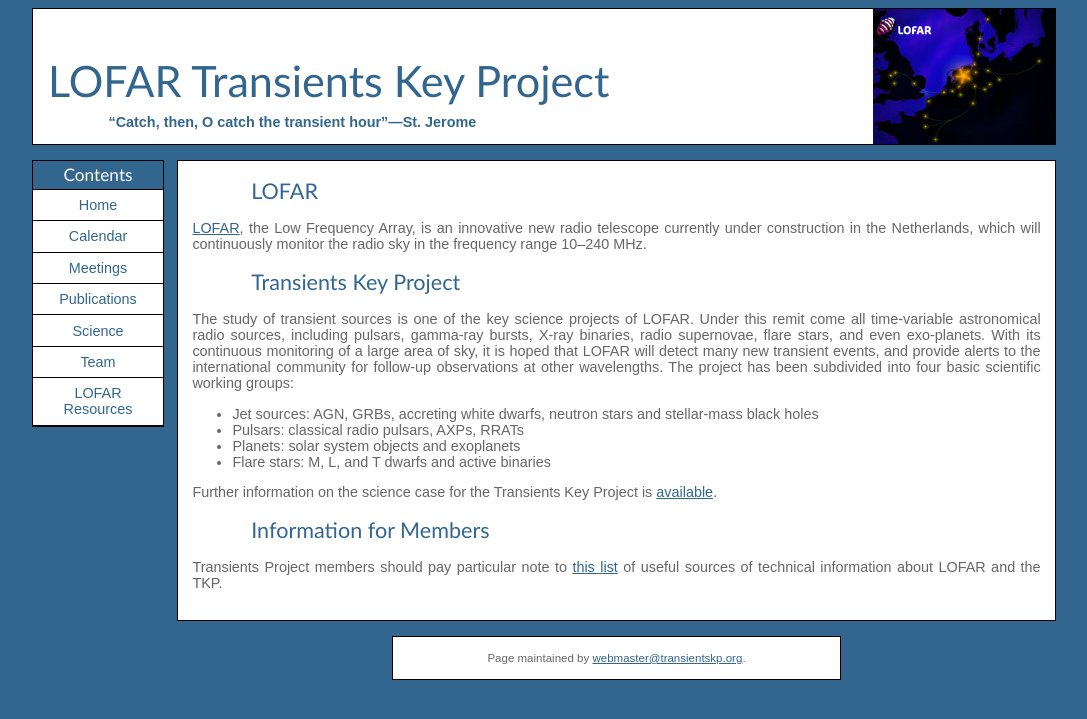
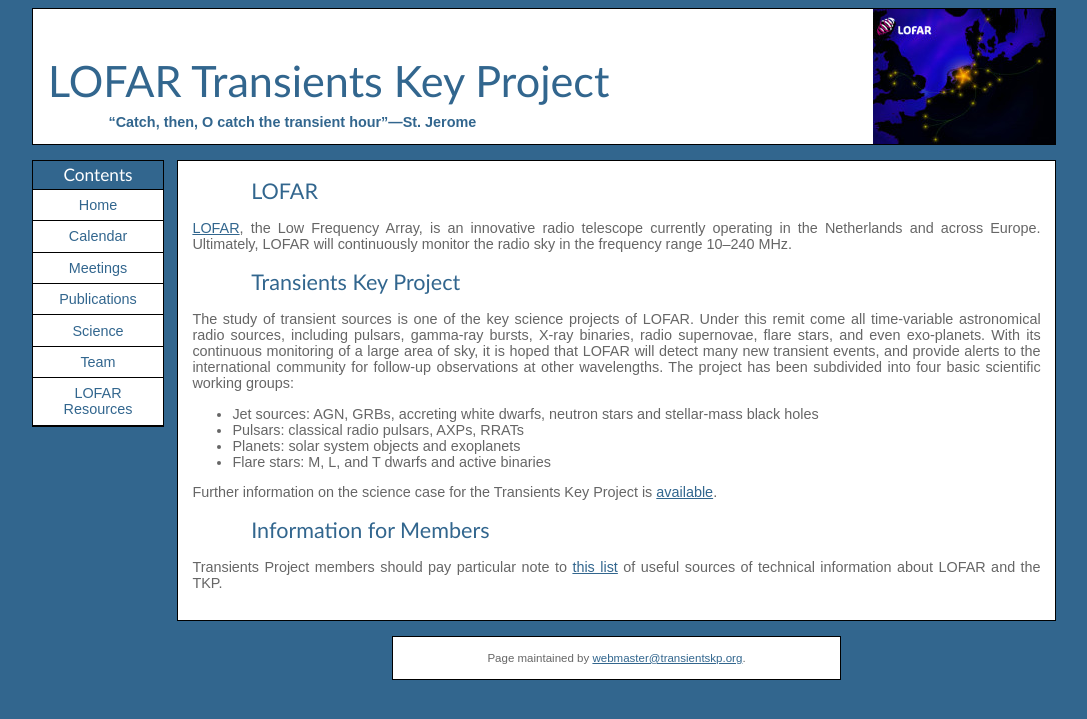
Before and after one commit to transientskp/transientskp.github.com, a Jekyll site: the page built from index.html, in a window 1280 px wide. Shown: the top 719 px of the page, without its empty margins (96-1183 px from the left). Built offline with Jekyll 4.4.1, drawn with Linux system fonts in a browser that asks for light colours.

Commit message:
No longer really 'new'

```diff
--- a/index.html
+++ b/index.html
@@ -6,9 +6,9 @@
 
 <p>
   <a href="http://www.lofar.org/">LOFAR</a>, the Low Frequency Array, is an
-  innovative new radio telescope currently under construction in the
-  Netherlands, which will continuously monitor the radio sky in the frequency
-  range 10&ndash;240 MHz.
+  innovative radio telescope currently operating in the Netherlands and across
+  Europe. Ultimately, LOFAR will continuously monitor the radio sky in the
+  frequency range 10&ndash;240 MHz.
 </p>
 
 <h1>Transients Key Project</h1>
```
